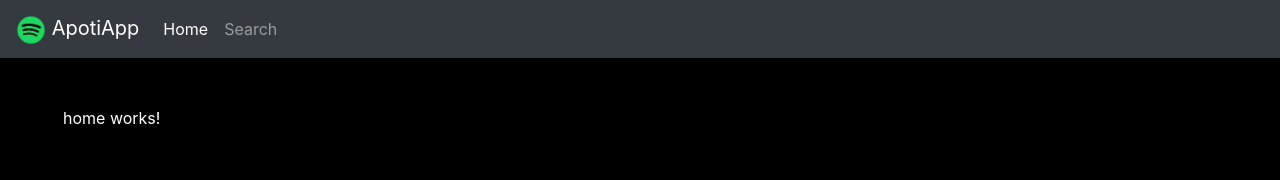
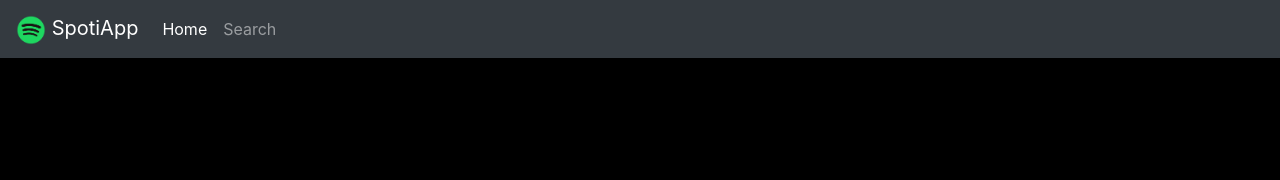
Before and after one commit to dumsof/Angular7SpotiApp, an Angular app: page /#/home in a window 1280 px wide. Shown: the top 180 px of the page. Built offline with nearby package versions, Linux system fonts and the light colour scheme.

Commit message:
se agrega bootstrap falta modifi angular.json

```diff
--- a/package.json
+++ b/package.json
@@ -19,7 +19,10 @@
     "@angular/platform-browser": "~7.2.0",
     "@angular/platform-browser-dynamic": "~7.2.0",
     "@angular/router": "~7.2.0",
+    "bootstrap": "^4.3.1",
     "core-js": "^2.5.4",
+    "jquery": "^3.4.1",
+    "popper.js": "^1.15.0",
     "rxjs": "~6.3.3",
     "tslib": "^1.9.0",
     "zone.js": "~0.8.26"
--- a/src/app/components/home/home.component.html
+++ b/src/app/components/home/home.component.html
@@ -1,3 +1,5 @@
-<p>
-  home works!
-</p>
+<!-- <ul>
+    <li *ngFor="let pais of paises">
+        {{ pais.name }} - {{ pais.population | number }}
+    </li>
+</ul> -->
--- a/src/app/components/home/home.component.ts
+++ b/src/app/components/home/home.component.ts
@@ -1,4 +1,9 @@
 import { Component, OnInit } from '@angular/core';
+/*Para importar el cliente de http y utilizar los servicios se debe importar HttpClientModule en el app.module.ts */
+import { HttpClient } from '@angular/common/http';
+import { pairs } from 'rxjs';
+/*se  importa el archivo donde se manajeran los servicios de spotify*/
+import { SpotityService } from '../../services/spotity.service';
 
 @Component({
   selector: 'app-home',
@@ -6,8 +11,21 @@ import { Component, OnInit } from '@angular/core';
   styles: []
 })
 export class HomeComponent implements OnInit {
+paises: any[] = [];
+/*el constructor que esta en comentario muestra como se consume el servicio por get y
+  se asigna a la variable de paises: any[]=[];*/
+ /*  constructor(private http: HttpClient) {
+    console.log('llamado home');
+    this.http.get('https://restcountries.eu/rest/v2/lang/es')
+    .subscribe((respuesta: any[] ) => {
+      this.paises = respuesta;
+      console.log(respuesta);
+    });
+   } */
 
-  constructor() { }
+   constructor(private spotity: SpotityService) {
+
+   }
 
   ngOnInit() {
   }
--- a/src/app/components/shared/navbar/navbar.component.html
+++ b/src/app/components/shared/navbar/navbar.component.html
@@ -1,6 +1,6 @@
 <nav class="navbar navbar-expand-md navbar-dark bg-dark">
     <a class="navbar-brand" href="#">
-        <img src="/assets/img/banner-ico.png" width="30" height="30" alt=""> ApotiApp
+        <img src="/assets/img/banner-ico.png" width="30" height="30" alt=""> SpotiApp
     </a>
     <button class="navbar-toggler" type="button" data-toggle="collapse" data-target="#navbarSupportedContent" aria-controls="navbarSupportedContent" aria-expanded="false" aria-label="Toggle navigation">
       <span class="navbar-toggler-icon"></span>
--- /dev/null
+++ b/src/app/services/spotity.service.ts
@@ -0,0 +1,36 @@
+import { Injectable } from '@angular/core';
+/* HttpClient porder consumir servicios, HttpHeaders configurar los header la petición ejemplo agregar token*/
+import { HttpClient, HttpHeaders } from '@angular/common/http';
+
+@Injectable({
+  /* automaticamente por ejecucion crea la declaracion en el proveedor y  no hay que hacer
+  la declaracion den el provider[] del archivo app.modules.ts
+   providedIn: 'root' -> Forma automatica de importar servicios.
+  */
+  providedIn: 'root'
+})
+export class SpotityService {
+  RUTA: string = 'https://accounts.spotify.com/api/token/';
+  constructor(private http: HttpClient) { }
+
+  getNewReleases() {
+    const headers = new HttpHeaders ({
+        'Autorization': 'token'
+    });
+    this.http.get(this.RUTA, { headers }).subscribe(dato => {
+      console.log(dato);
+    });
+  }
+}
+/*
+Ruta para obtener el token de spoty
+https://accounts.spotify.com/api/token
+
+informacion que necesita la petición
+Body x-www-form-urlencoded
+
+grand_type:client_credentials
+client_id:d6b55734aa3f4b49af89ae8023b6c69e
+client_secret:4659ca881ead4eed81c45197f071db34
+
+*/
--- a/src/index.html
+++ b/src/index.html
@@ -3,7 +3,7 @@
 
 <head>
     <meta charset="utf-8">
-    <title>Spotiapp</title>
+    <title>SpotiApp</title>
     <base href="/">
 
     <meta name="viewport" content="width=device-width, initial-scale=1">
```
Also changed, not shown: angular.json (+4 -8 lines), src/app/app.module.ts (+9 -1 lines), 1 other file (tests, documents, lock files or other folders).
